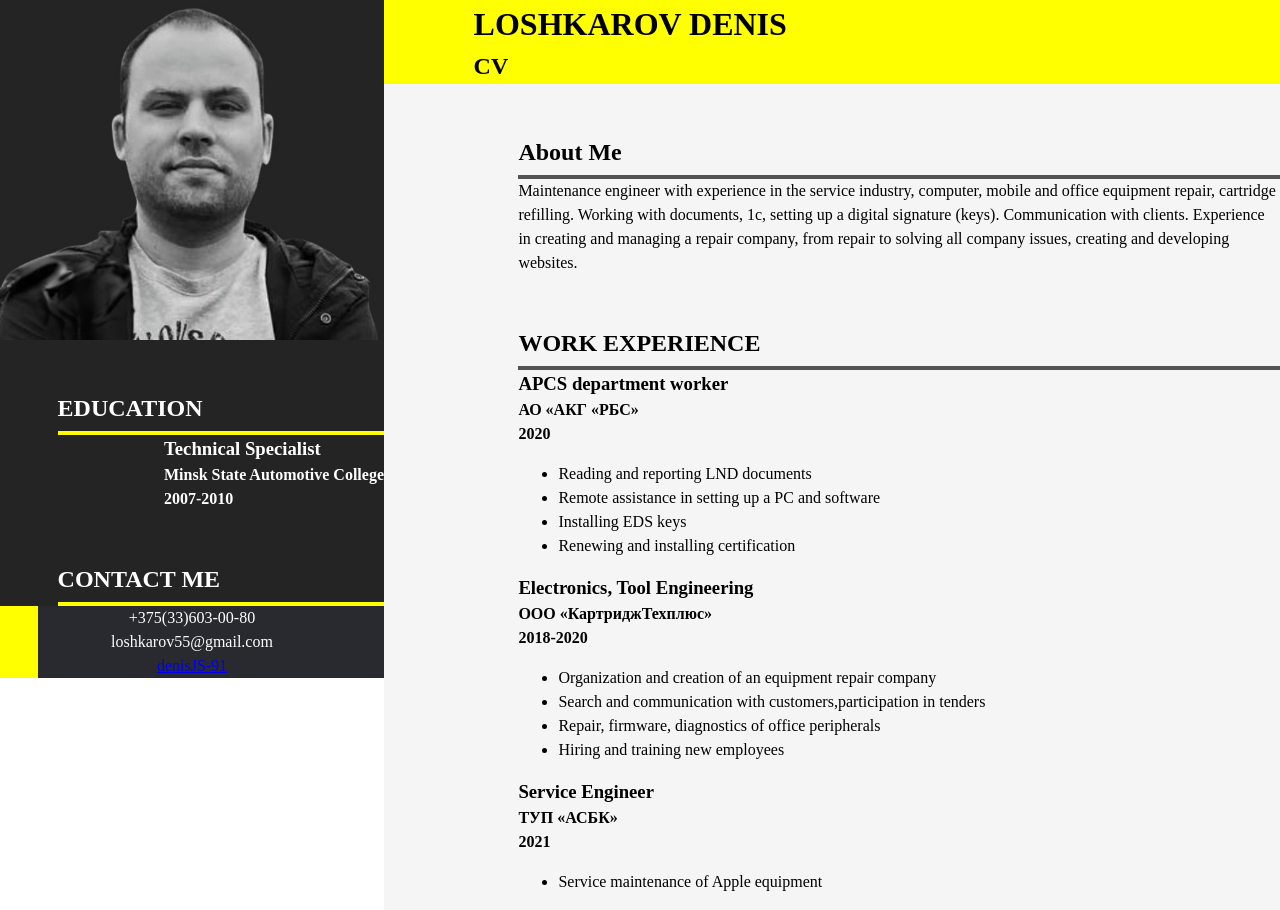
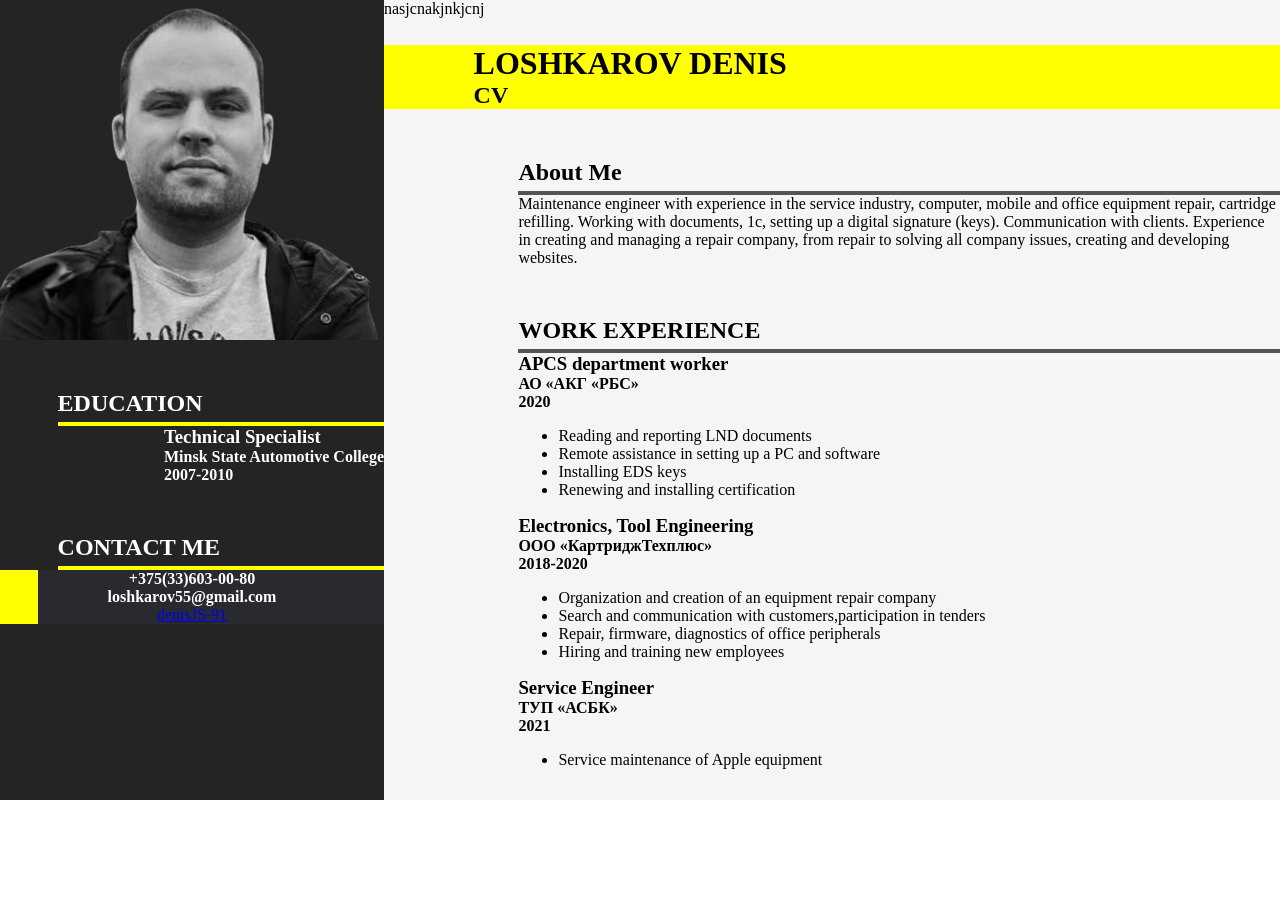
Before and after one commit to denisJS-91/rsschool-cv, a plain HTML site: page index.html in a window 1280 px wide. After the commit the page ends 800 px from the top, so only its background shows below. Drawn offline with Linux system fonts and the light colour scheme.

Commit message:
feat: add footer

```diff
--- a/index.html
+++ b/index.html
@@ -9,9 +9,8 @@
 </head>
 <body>
     <div class="header">
-       <div class="avatar">
-        <p><img src="/asets/avatar.jpg">
-        </p>
+        <div class="avatar">
+        <img src="/asets/avatar.jpg" alt="avatar">
     </div>
 <div class="education">
 <h2>EDUCATION</h2>
@@ -30,9 +29,9 @@
  </div>
  <div class="contact-wrap">
     <div class="contact-box">
-        <p>+375(33)603-00-80</p>
-        <p>loshkarov55@gmail.com</p>
-        <a href=https://github.com/denisJS-91>denisJS-91</a>
+        <h4>+375(33)603-00-80</h4>
+        <h4>loshkarov55@gmail.com</h4>
+        <a href='https://github.com/denisJS-91'>denisJS-91</a>
      </div>
  </div>
     </div>
@@ -88,5 +87,8 @@
                     </div>
                  </div>
     </div>
+    <div class="footer">
+<div>nasjcnakjnkjcnj</div>
+    </div>
 </body>
 </html>
--- a/style.css
+++ b/style.css
@@ -1,10 +1,3 @@
-/* Указываем box sizing */
-*,
-*::before,
-*::after {
-  box-sizing: border-box;
-}
-
 /* Убираем внутренние отступы */
 ul[class],
 ol[class] {
@@ -29,12 +22,17 @@ dd {
   margin: 0;
 }
 
-/* Выставляем основные настройки по-умолчанию для body */
+html, body {
+  height: 100%;
+  margin: 0;
+  padding: 0;
+  overflow: hidden;
+}
 body {
-  min-height: 100vh;
-  scroll-behavior: smooth;
-  text-rendering: optimizeSpeed;
-  line-height: 1.5;
+  overflow: auto; /* добавить полосу прокрутки */
+}
+main {
+  min-height: 100%;
 }
 
 /* Удаляем стандартную стилизацию для всех ul и il, у которых есть атрибут class*/
@@ -86,12 +84,16 @@ html {
     height: 100%;
     color: white;
     background-size: 100%;
+    display: flex;
+    flex-direction: column;
 }
 .title{
     background-color: whitesmoke; /* Цвет фона слоя */
     float: right; /* Обтекание по правому краю */
     width: 70%; /* Ширина слоя */
     height: 100%;
+    display: flex;
+    flex-direction: column;
 }
 .avatar{
 margin: 0%;
@@ -129,6 +131,7 @@ margin: 0%;
   background-color: yellow;
   flex-direction: column;
   padding-left: 10%;
+  margin-top: 5%;
 }
 .title-about{
   padding-top: 50px;
@@ -150,3 +153,6 @@ margin: 0%;
   flex-direction: column;
   margin-left: 15%;
 }
+.footer{
+  display:flex ;
+}
```
